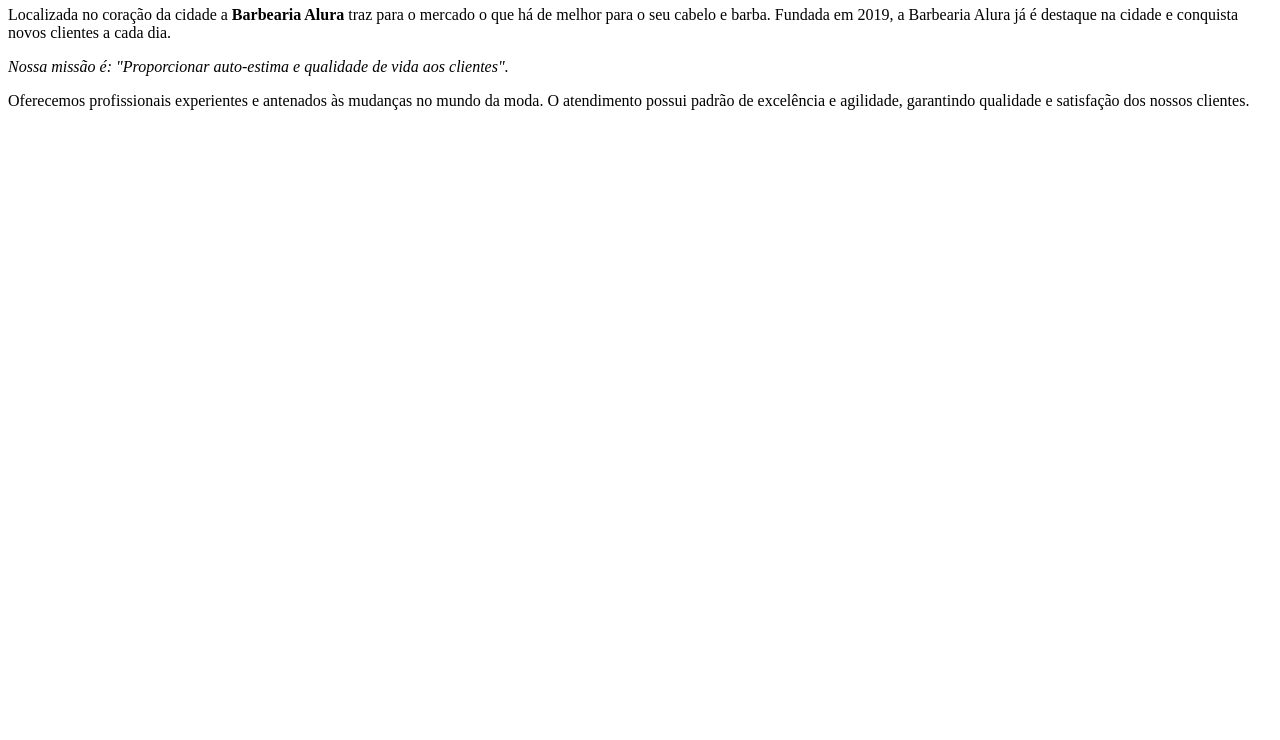
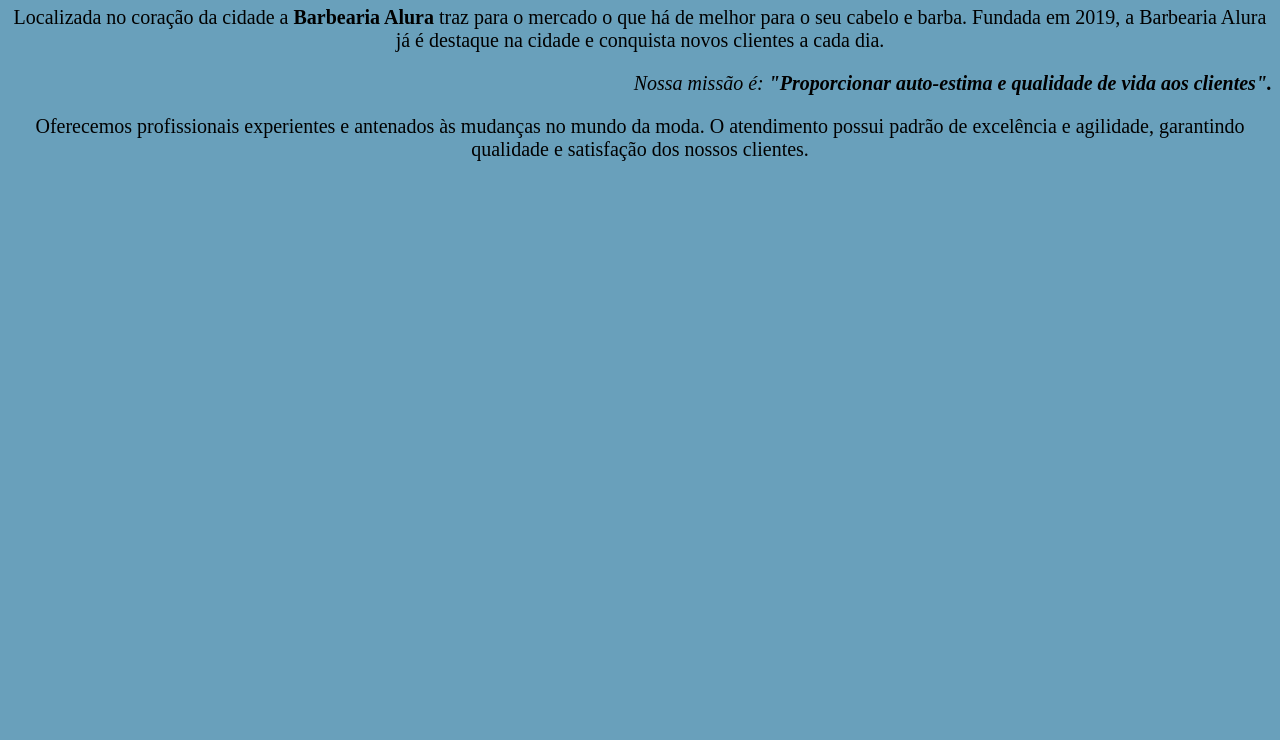
Before and after one commit to higorhenriquesilva/2front23, a plain HTML site: page index.html in a window 1280 px wide. Shown: the part 60-800 px from the top of the page. Drawn offline with Linux system fonts and the light colour scheme.

Commit message:
Add files via upload

```diff
--- a/index.html
+++ b/index.html
@@ -1,12 +1,29 @@
-<h1>Sobre a Barbearia Alura</h1>
-<p>
-   Localizada no coração da cidade a <strong>Barbearia Alura</strong> traz para o mercado o que há de melhor para o seu cabelo e barba. Fundada em 2019, a Barbearia Alura já é destaque na cidade e conquista novos clientes a cada dia.
-</p>
+<!DOCTYPE Hhtml>
+<html	lang="pt-br">
+	<meta charset="UTF-8">
+	<title>Barbearia  DEV System</title>
+	<link rel="stylesheet" href="style.css">
 
-<p>
-   <em>Nossa missão é: "Proporcionar auto-estima e qualidade de vida aos clientes".</em>
-</p>
+	<style>
+	   p{
+	     font-size: 20px
+	   }
+	</style>
 
-<p>
-	Oferecemos profissionais experientes e antenados às mudanças no mundo da moda. O atendimento possui padrão de excelência e agilidade, garantindo qualidade e satisfação dos nossos clientes.
-</p>
+  </head>
+  <body>
+	<h1 style="text-align: center">Sobre a Barbearia Alura - Guaira</h1>
+
+	<p style="text-align: justfy">
+		Localizada no coração da cidade a <strong> Barbearia Alura</strong> traz para o mercado o que há de melhor para o seu cabelo e barba. Fundada em 2019, a Barbearia Alura já é destaque na cidade e conquista novos clientes a cada dia.
+	</p>
+
+	<p style="font-size:20px; text-align: right">
+		<em>Nossa missão é: <strong>"Proporcionar auto-estima e qualidade de vida aos clientes".</strong> </em>
+	</p>
+
+    <p style="text-align; left">
+			Oferecemos profissionais experientes e antenados às mudanças no mundo da moda. O atendimento possui padrão de excelência e agilidade, garantindo qualidade e satisfação dos nossos clientes.
+		</p>
+	</body>
+</html>
--- /dev/null
+++ b/style.css
@@ -0,0 +1,6 @@
+p{
+	text-align: center;
+}
+body{
+	background-color: #69a0bb;
+}
```
